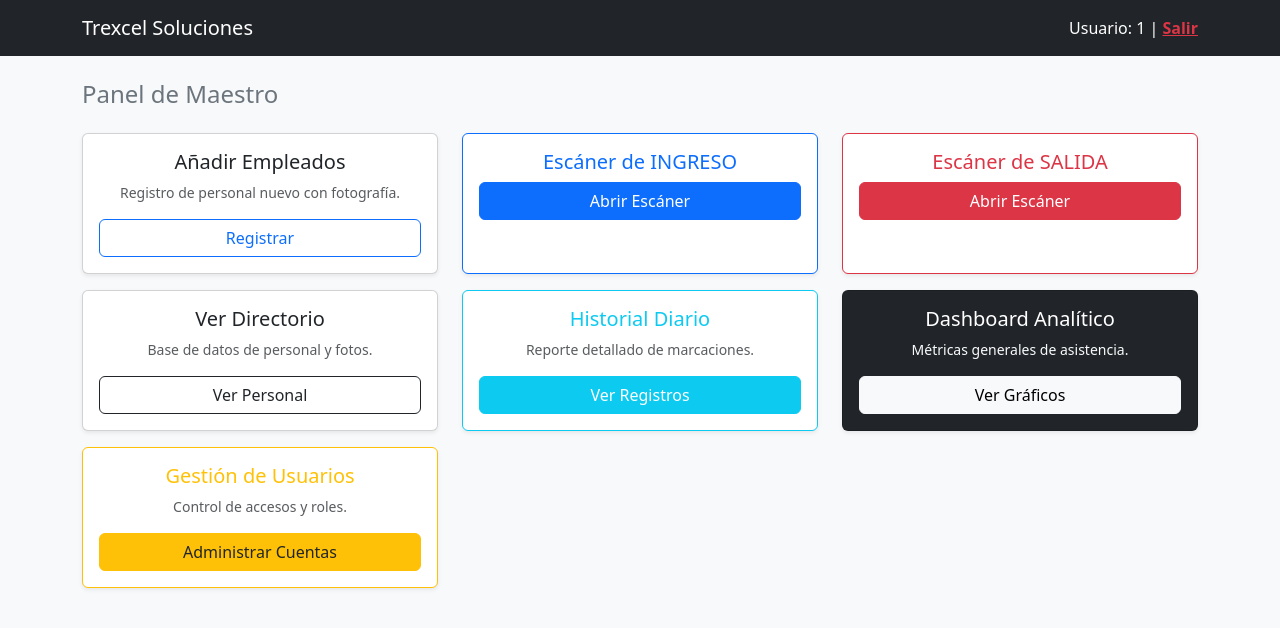
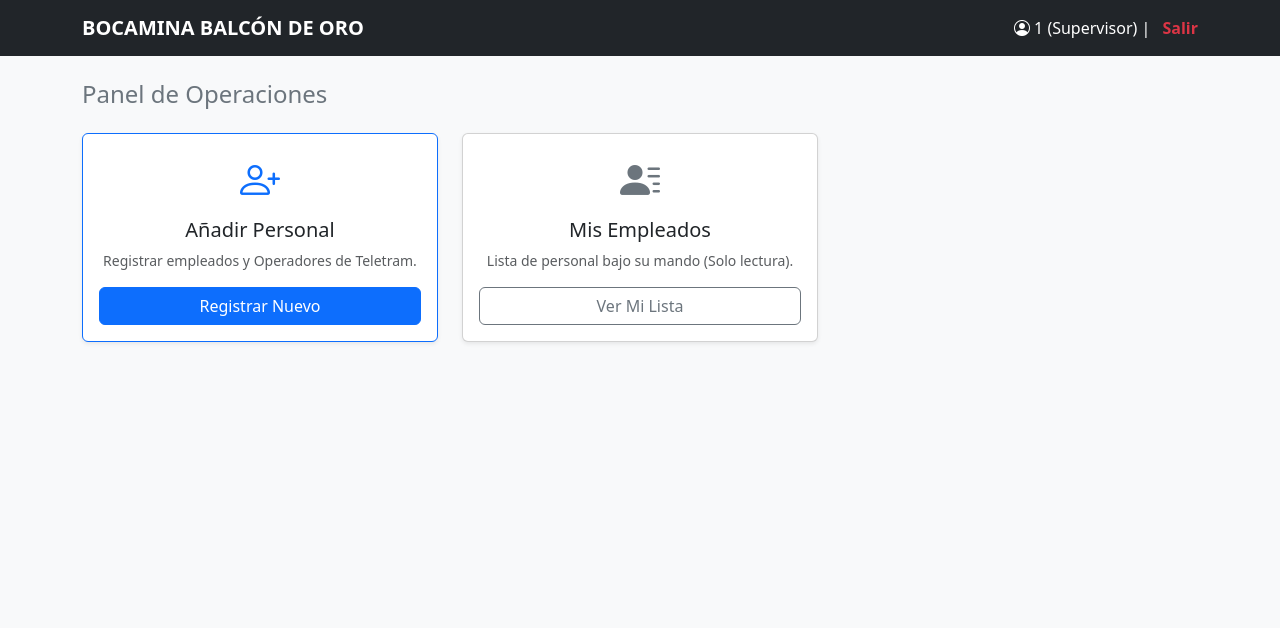
Before and after one commit to raulempres-png/sistema_asistencia, a Flask app: page /panel in a window 1280 px wide. Shown: the top 628 px of the page. Run offline with Flask 3, Linux system fonts and the light colour scheme; the visitor is signed in with stand-in values (Sample User, id 1).

Commit message:
Actualizado título de bienvenida a BOCAMINA BALCÓN DE ORO

```diff
--- a/app.py
+++ b/app.py
@@ -47,12 +47,15 @@
     if 'usuario' not in session: return redirect(url_for('index'))
     return render_template('panel.html', rol=session['rol'], usuario=session['usuario'])
 
+# --- REGISTRO ACTUALIZADO CON CATEGORÍA (EMPLEADO / TELETRAM) ---
 @app.route('/registro', methods=['GET', 'POST'])
 def registro():
     if 'usuario' not in session or session['rol'] not in ['supervisor', 'maestro']: return redirect(url_for('panel'))
     if request.method == 'POST':
         dni = request.form['dni']; nombre = request.form['nombre']
         apellido = request.form['apellido']; contrata = request.form['contrata']
+        categoria = request.form.get('categoria', 'EMPLEADO')
+
         filename_db = 'default_user.png'
         if 'foto' in request.files:
             file = request.files['foto']
@@ -61,16 +64,56 @@
                 filename = secure_filename(f"{dni}.{extension}")
                 file.save(os.path.join(app.config['UPLOAD_FOLDER'], filename))
                 filename_db = filename
+
         conn = get_db_connection()
         try:
-            conn.execute('INSERT INTO empleados (dni, nombre, apellido, contrata, supervisor_id, foto) VALUES (?, ?, ?, ?, ?, ?)',
-                         (dni, nombre, apellido, contrata, session['user_id'], filename_db))
+            conn.execute('INSERT INTO empleados (dni, nombre, apellido, contrata, supervisor_id, foto, categoria) VALUES (?, ?, ?, ?, ?, ?, ?)',
+                         (dni, nombre, apellido, contrata, session['user_id'], filename_db, categoria))
             conn.commit()
-            flash('Empleado registrado exitosamente', 'success')
+            flash(f'{categoria.capitalize()} registrado exitosamente', 'success')
         except: flash('Error: El DNI ya existe', 'danger')
         finally: conn.close()
         return redirect(url_for('registro'))
     return render_template('registro.html', usuario=session['usuario'])
+
+# --- LISTA DE CONSULTA PARA SUPERVISORES (MIS EMPLEADOS) ---
+@app.route('/mis_empleados')
+def mis_empleados():
+    if 'usuario' not in session or session['rol'] != 'supervisor': return redirect(url_for('panel'))
+    conn = get_db_connection()
+    empleados = conn.execute('SELECT * FROM empleados WHERE supervisor_id = ? ORDER BY apellido ASC', (session['user_id'],)).fetchall()
+    conn.close()
+    return render_template('supervisor_lista.html', empleados=empleados)
+
+# --- REPORTE DE SEGURIDAD: PERSONAL EN INTERIOR MINA ---
+@app.route('/control_mina')
+def control_mina():
+    if 'usuario' not in session or session['rol'] not in ['guardian', 'maestro', 'admin_corp']: return redirect(url_for('panel'))
+    conn = get_db_connection()
+    # Buscamos personal cuyo último movimiento sea 'INGRESO'
+    dentro = conn.execute('''
+        SELECT e.nombre, e.apellido, e.dni, e.contrata, e.foto, e.categoria, MAX(r.fecha_hora) as ultima_marcacion
+        FROM empleados e
+        JOIN registros r ON e.dni = r.dni_empleado
+        GROUP BY e.dni
+        HAVING r.tipo_movimiento = 'INGRESO'
+        ORDER BY ultima_marcacion DESC
+    ''').fetchall()
+    conn.close()
+    return render_template('control_mina.html', dentro=dentro)
+
+# --- VALIDADOR INDIVIDUAL (PARA EMPRESAS / ADMIN CORP) ---
+@app.route('/validar_personal', methods=['GET', 'POST'])
+def validar_personal():
+    if 'usuario' not in session or session['rol'] not in ['admin_corp', 'maestro']: return redirect(url_for('panel'))
+    empleado = None
+    if request.method == 'POST':
+        dni = request.form['dni']
+        conn = get_db_connection()
+        empleado = conn.execute('SELECT * FROM empleados WHERE dni = ?', (dni,)).fetchone()
+        conn.close()
+        if not empleado: flash('DNI no encontrado', 'warning')
+    return render_template('validar_dni.html', empleado=empleado)
 
 @app.route('/escaneo/<tipo>', methods=['GET', 'POST'])
 def escaneo(tipo):
@@ -93,66 +136,23 @@
         conn.close()
     return render_template('escaneo.html', tipo=tipo.upper(), mensaje=mensaje, estado_alerta=estado_alerta, empleado=empleado_datos)
 
-# --- RUTAS DE ADMINISTRACIÓN (Las que faltaban) ---
-
 @app.route('/lista_empleados')
 def lista_empleados():
     if 'usuario' not in session: return redirect(url_for('index'))
     if session.get('rol') not in ['maestro', 'admin_corp']: return redirect(url_for('panel'))
-
     sup_filtro = request.args.get('supervisor')
     conn = get_db_connection()
-
-    # NUEVA CONSULTA: Trae el nombre del supervisor y la cantidad de empleados que tiene
-    lista_sups = conn.execute('''
-        SELECT s.usuario, COUNT(e.dni) as cantidad
-        FROM supervisores s
-        LEFT JOIN empleados e ON s.id = e.supervisor_id
-        GROUP BY s.usuario
-        ORDER BY s.usuario ASC
-    ''').fetchall()
-
+    lista_sups = conn.execute('SELECT s.usuario, COUNT(e.dni) as cantidad FROM supervisores s LEFT JOIN empleados e ON s.id = e.supervisor_id GROUP BY s.usuario ORDER BY s.usuario ASC').fetchall()
     if sup_filtro:
-        empleados = conn.execute('''
-            SELECT e.*, s.usuario as supervisor
-            FROM empleados e
-            JOIN supervisores s ON e.supervisor_id = s.id
-            WHERE s.usuario = ?
-            ORDER BY e.apellido ASC
-        ''', (sup_filtro,)).fetchall()
+        empleados = conn.execute('SELECT e.*, s.usuario as supervisor FROM empleados e JOIN supervisores s ON e.supervisor_id = s.id WHERE s.usuario = ? ORDER BY e.apellido ASC', (sup_filtro,)).fetchall()
     else:
-        empleados = conn.execute('''
-            SELECT e.*, s.usuario as supervisor
-            FROM empleados e
-            JOIN supervisores s ON e.supervisor_id = s.id
-            ORDER BY e.apellido ASC
-        ''').fetchall()
-
+        empleados = conn.execute('SELECT e.*, s.usuario as supervisor FROM empleados e JOIN supervisores s ON e.supervisor_id = s.id ORDER BY e.apellido ASC').fetchall()
     conn.close()
-    return render_template('lista_empleados.html',
-                           empleados=empleados,
-                           rol=session['rol'],
-                           supervisores=lista_sups,
-                           sup_sel=sup_filtro)
-
-@app.route('/eliminar_empleado/<dni>', methods=['POST'])
-def eliminar_empleado(dni):
-    if session.get('rol') != 'maestro': return redirect(url_for('panel'))
-    conn = get_db_connection()
-    conn.execute('DELETE FROM registros WHERE dni_empleado = ?', (dni,))
-    conn.execute('DELETE FROM empleados WHERE dni = ?', (dni,))
-    conn.commit()
-    conn.close()
-    flash('Empleado e historial eliminados', 'warning')
-    return redirect(url_for('lista_empleados'))
+    return render_template('lista_empleados.html', empleados=empleados, rol=session['rol'], supervisores=lista_sups, sup_sel=sup_filtro)
 
 @app.route('/asistencia_log')
 def asistencia_log():
-    if 'usuario' not in session: return redirect(url_for('index'))
-    # Permitir acceso a Maestro y Administrador de Corporación
-    if session.get('rol') not in ['maestro', 'admin_corp']:
-        return redirect(url_for('panel'))
-
+    if 'usuario' not in session or session.get('rol') not in ['maestro', 'admin_corp']: return redirect(url_for('panel'))
     fecha_filtro = request.args.get('fecha', get_peru_time().strftime('%Y-%m-%d'))
     conn = get_db_connection()
     registros = conn.execute('''
@@ -169,10 +169,9 @@
     conn = get_db_connection()
     stats = conn.execute("SELECT COUNT(*) as total, SUM(CASE WHEN estado='OK' THEN 1 ELSE 0 END) as ok, SUM(CASE WHEN estado LIKE 'OBS%' THEN 1 ELSE 0 END) as obs FROM registros").fetchone()
     obs_contrata = conn.execute("SELECT e.contrata, COUNT(*) as total FROM registros r JOIN empleados e ON r.dni_empleado=e.dni WHERE r.estado LIKE 'OBS%' GROUP BY 1 ORDER BY total DESC").fetchall()
-    obs_sup = conn.execute("SELECT s.usuario, COUNT(*) as total FROM registros r JOIN empleados e ON r.dni_empleado=e.dni JOIN supervisores s ON e.supervisor_id=s.id WHERE r.estado LIKE 'OBS%' GROUP BY 1 ORDER BY total DESC").fetchall()
     top = conn.execute("SELECT e.nombre || ' ' || e.apellido as n, COUNT(*) as t FROM registros r JOIN empleados e ON r.dni_empleado=e.dni WHERE r.estado LIKE 'OBS%' GROUP BY 1 ORDER BY t DESC LIMIT 5").fetchall()
     conn.close()
-    return render_template('reportes.html', stats=stats, obs_contrata=obs_contrata, obs_supervisor=obs_sup, top_empleados=top)
+    return render_template('reportes.html', stats=stats, obs_contrata=obs_contrata, top_empleados=top)
 
 @app.route('/gestion_usuarios', methods=['GET', 'POST'])
 def gestion_usuarios():
@@ -198,7 +197,6 @@
         conn.execute('DELETE FROM supervisores WHERE id = ?', (id,))
         conn.commit()
         flash(f'Usuario "{user_to_delete["usuario"]}" eliminado', 'warning')
-    else: flash('Acción no permitida', 'danger')
     conn.close()
     return redirect(url_for('gestion_usuarios'))
 
--- a/templates/panel.html
+++ b/templates/panel.html
@@ -2,27 +2,46 @@
 <html lang="es">
 <head>
     <meta charset="UTF-8">
-    <title>Panel | Trexcel</title>
+    <title>Panel de Control | Bocamina Balcón de Oro</title>
     <link href="https://cdn.jsdelivr.net/npm/bootstrap@5.3.0/dist/css/bootstrap.min.css" rel="stylesheet">
+    <link rel="stylesheet" href="https://cdn.jsdelivr.net/npm/bootstrap-icons@1.11.1/font/bootstrap-icons.css">
 </head>
 <body class="bg-light">
     <nav class="navbar navbar-dark bg-dark mb-4">
         <div class="container">
-            <a class="navbar-brand" href="#">Trexcel Soluciones</a>
-            <span class="navbar-text text-white">Usuario: {{ usuario }} | <a href="/logout" class="text-danger fw-bold">Salir</a></span>
+            <a class="navbar-brand fw-bold" href="#">BOCAMINA BALCÓN DE ORO</a>
+            <span class="navbar-text text-white">
+                <i class="bi bi-person-circle"></i> {{ usuario }} ({{ rol | capitalize }}) |
+                <a href="/logout" class="text-danger fw-bold text-decoration-none ms-2">Salir</a>
+            </span>
         </div>
     </nav>
+
     <div class="container">
         <div class="row">
-            <div class="col-12"><h4 class="mb-4 text-secondary">Panel de {{ rol | capitalize }}</h4></div>
+            <div class="col-12"><h4 class="mb-4 text-secondary">Panel de Operaciones</h4></div>
 
             {% if rol in ['supervisor', 'maestro'] %}
             <div class="col-md-4 mb-3">
+                <div class="card shadow-sm h-100 border-primary">
+                    <div class="card-body text-center">
+                        <i class="bi bi-person-plus fs-1 text-primary"></i>
+                        <h5 class="mt-2">Añadir Personal</h5>
+                        <p class="small text-muted">Registrar empleados y Operadores de Teletram.</p>
+                        <a href="/registro" class="btn btn-primary w-100">Registrar Nuevo</a>
+                    </div>
+                </div>
+            </div>
+            {% endif %}
+
+            {% if rol == 'supervisor' %}
+            <div class="col-md-4 mb-3">
                 <div class="card shadow-sm h-100">
                     <div class="card-body text-center">
-                        <h5>Añadir Empleados</h5>
-                        <p class="small text-muted">Registro de personal nuevo con fotografía.</p>
-                        <a href="/registro" class="btn btn-outline-primary w-100">Registrar</a>
+                        <i class="bi bi-person-lines-fill fs-1 text-secondary"></i>
+                        <h5 class="mt-2">Mis Empleados</h5>
+                        <p class="small text-muted">Lista de personal bajo su mando (Solo lectura).</p>
+                        <a href="/mis_empleados" class="btn btn-outline-secondary w-100">Ver Mi Lista</a>
                     </div>
                 </div>
             </div>
@@ -30,18 +49,30 @@
 
             {% if rol in ['guardian', 'maestro'] %}
             <div class="col-md-4 mb-3">
-                <div class="card shadow-sm h-100 border-primary">
+                <div class="card shadow-sm h-100 border-success">
                     <div class="card-body text-center">
-                        <h5 class="text-primary">Escáner de INGRESO</h5>
-                        <a href="/escaneo/ingreso" class="btn btn-primary w-100">Abrir Escáner</a>
+                        <i class="bi bi-box-arrow-in-right fs-1 text-success"></i>
+                        <h5 class="mt-2">Escáner de INGRESO</h5>
+                        <a href="/escaneo/ingreso" class="btn btn-success w-100">Abrir Lector</a>
                     </div>
                 </div>
             </div>
             <div class="col-md-4 mb-3">
                 <div class="card shadow-sm h-100 border-danger">
                     <div class="card-body text-center">
-                        <h5 class="text-danger">Escáner de SALIDA</h5>
-                        <a href="/escaneo/salida" class="btn btn-danger w-100">Abrir Escáner</a>
+                        <i class="bi bi-box-arrow-right fs-1 text-danger"></i>
+                        <h5 class="mt-2">Escáner de SALIDA</h5>
+                        <a href="/escaneo/salida" class="btn btn-danger w-100">Abrir Lector</a>
+                    </div>
+                </div>
+            </div>
+            <div class="col-md-4 mb-3">
+                <div class="card shadow-sm h-100 bg-warning text-dark border-0">
+                    <div class="card-body text-center">
+                        <i class="bi bi-incognito fs-1"></i>
+                        <h5 class="mt-2 fw-bold">Interior Mina</h5>
+                        <p class="small">Ver personal y operadores que faltan salir.</p>
+                        <a href="/control_mina" class="btn btn-dark w-100">Ver Reporte en Vivo</a>
                     </div>
                 </div>
             </div>
@@ -51,7 +82,8 @@
             <div class="col-md-4 mb-3">
                 <div class="card shadow-sm h-100">
                     <div class="card-body text-center">
-                        <h5>Ver Directorio</h5>
+                        <i class="bi bi-journal-text fs-1"></i>
+                        <h5 class="mt-2">Ver Directorio</h5>
                         <p class="small text-muted">Base de datos de personal y fotos.</p>
                         <a href="/lista_empleados" class="btn btn-outline-dark w-100">Ver Personal</a>
                     </div>
@@ -60,9 +92,20 @@
             <div class="col-md-4 mb-3">
                 <div class="card shadow-sm h-100 border-info">
                     <div class="card-body text-center">
-                        <h5 class="text-info">Historial Diario</h5>
+                        <i class="bi bi-clock-history fs-1 text-info"></i>
+                        <h5 class="text-info mt-2">Historial Diario</h5>
                         <p class="small text-muted">Reporte detallado de marcaciones.</p>
                         <a href="/asistencia_log" class="btn btn-info w-100 text-white">Ver Registros</a>
+                    </div>
+                </div>
+            </div>
+            <div class="col-md-4 mb-3">
+                <div class="card shadow-sm h-100 border-success">
+                    <div class="card-body text-center">
+                        <i class="bi bi-person-vcard fs-1 text-success"></i>
+                        <h5 class="text-success mt-2">Validador de Fotos</h5>
+                        <p class="small text-muted">Búsqueda individual para validación de DNI.</p>
+                        <a href="/validar_personal" class="btn btn-outline-success w-100">Validar Personal</a>
                     </div>
                 </div>
             </div>
@@ -70,10 +113,10 @@
 
             {% if rol == 'maestro' %}
             <div class="col-md-4 mb-3">
-                <div class="card shadow-sm h-100 bg-dark text-white">
+                <div class="card shadow-sm h-100 bg-dark text-white border-0">
                     <div class="card-body text-center">
-                        <h5>Dashboard Analítico</h5>
-                        <p class="small text-light">Métricas generales de asistencia.</p>
+                        <i class="bi bi-graph-up-arrow fs-1"></i>
+                        <h5 class="mt-2">Dashboard Analítico</h5>
                         <a href="/reportes" class="btn btn-light w-100">Ver Gráficos</a>
                     </div>
                 </div>
@@ -81,8 +124,8 @@
             <div class="col-md-4 mb-3">
                 <div class="card shadow-sm h-100 border-warning">
                     <div class="card-body text-center">
-                        <h5 class="text-warning">Gestión de Usuarios</h5>
-                        <p class="small text-muted">Control de accesos y roles.</p>
+                        <i class="bi bi-shield-lock fs-1 text-warning"></i>
+                        <h5 class="text-warning mt-2">Gestión de Usuarios</h5>
                         <a href="/gestion_usuarios" class="btn btn-warning w-100 text-dark">Administrar Cuentas</a>
                     </div>
                 </div>
@@ -90,5 +133,7 @@
             {% endif %}
         </div>
     </div>
+
+    <script src="https://cdn.jsdelivr.net/npm/bootstrap@5.3.0/dist/js/bootstrap.bundle.min.js"></script>
 </body>
 </html>
```
Also changed, not shown: templates/control_mina.html (added, +56 -0 lines), templates/registro.html (+7 -1 lines).
